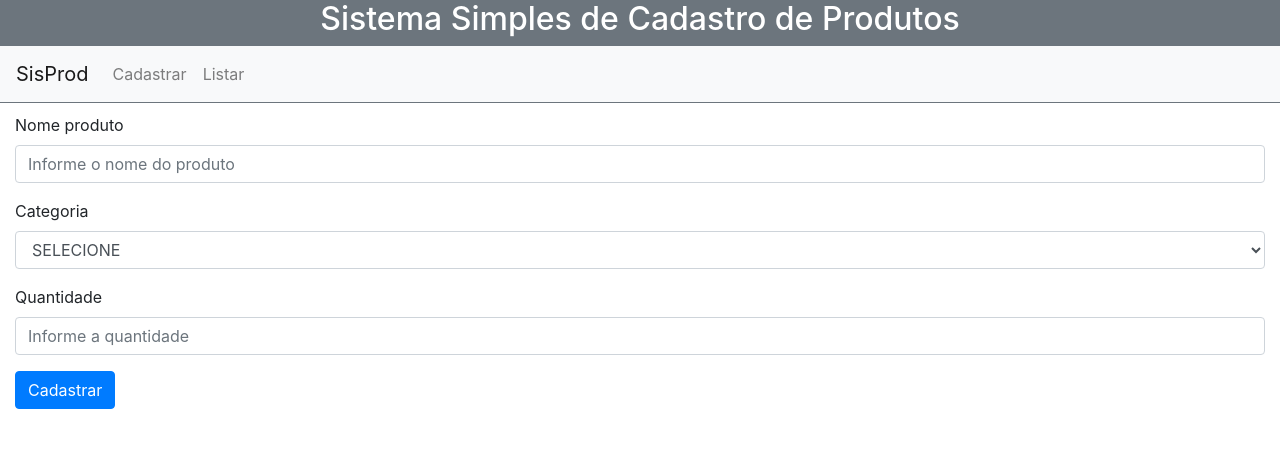
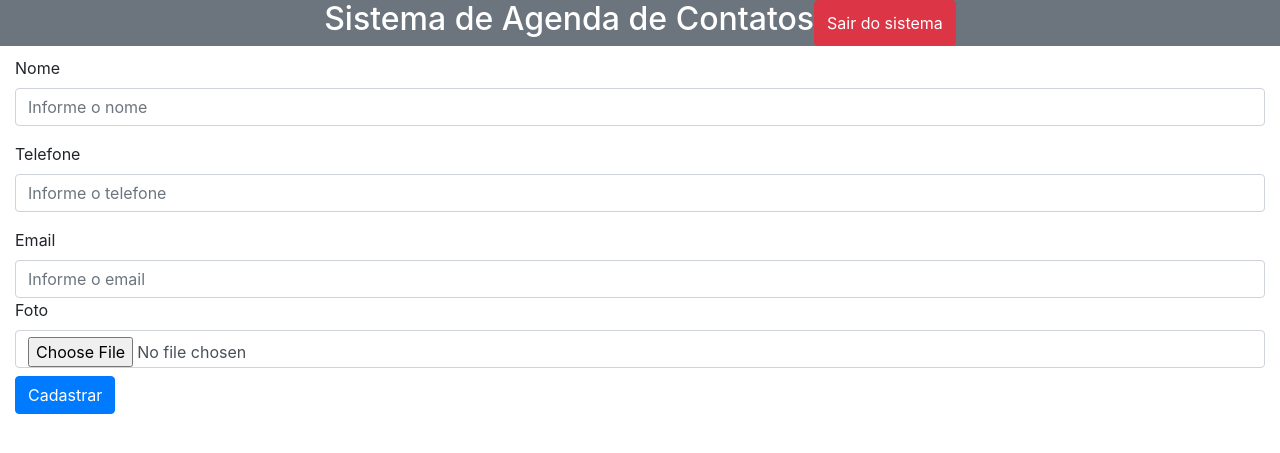
Before and after one commit to daninvasc2/sisag, a PHP site: page /view/form-cad.php in a window 1280 px wide. Shown: the top 453 px of the page. Run offline with PHP 8.4, Linux system fonts and the light colour scheme; some libraries are stand-ins or nearby versions.

Commit message:
Alterando formulario e header do projeto

```diff
--- a/index.php
+++ b/index.php
@@ -33,7 +33,7 @@
         }
     </style>
 
-    <title>SisProd - Sistema Simples de Cadastro de Produtos</title>
+    <title>Sistema de Agenda de Contatoss</title>
 </head>
 <body>
     <header>
--- a/public/css/global.css
+++ b/public/css/global.css
@@ -6,3 +6,10 @@
     padding-top: 10px;
     padding-bottom: 10px;
 }
+
+.btn-sair-sistema {
+    position: absolute;
+    top: 50%;
+    right: 0;
+    transform: translate(-10%, -50%);
+}
--- a/view/form-cad.php
+++ b/view/form-cad.php
@@ -18,7 +18,7 @@
     <!-- Bootstrap CDN CSS -->
     <?php echo GlobalConfig::$BOOTSTRAP_CSS_CDN ?>
 
-    <title>SisProd - Sistema Simples de Cadastro de Produto</title>
+    <title>Sistema de Agenda de Contatos</title>
 </head>
 <body>
     <header>
@@ -29,25 +29,22 @@
     <main class="container-fluid" id="main-container">
         <form id="form-cad-prod">
                 <div class="form-group">
-                    <label for="input-name">Nome produto</label>
-                    <input type="text" class="form-control" id="input-name" name="nome" required placeholder="Informe o nome do produto">
+                    <label for="input-name">Nome</label>
+                    <input type="text" class="form-control" id="input-name" name="nome" required placeholder="Informe o nome">
                 </div>
                 <div class="form-group">
-                    <label for="input-category">Categoria</label>
-                    <select class="form-control" id="select-category" name="categoria">
-                        <option value="selecione" selected>SELECIONE</option>
-                        <option value="ALIMENTOS">ALIMENTOS</option>
-                        <option value="BEBIDAS">BEBIDAS</option>
-                        <option value="HIGIENE">HIGIENE</option>
-                        <option value="LIMPEZA">LIMPEZA</option>
-                        <option value="OUTROS">OUTROS</option>
-                    </select>
+                    <label for="input-quantity">Telefone</label>
+                    <input type="text" class="form-control" id="input-quantity" required name="telefone" placeholder="Informe o telefone" onkeypress="return isNumber(event)">
                 </div>
-                <div class="form-group">
-                    <label for="input-quantity">Quantidade</label>
-                    <input type="text" class="form-control" id="input-quantity" required name="quantidade" placeholder="Informe a quantidade" onkeypress="return isNumber(event)">
+                <div>
+                    <label for="input-email">Email</label>
+                    <input type="text" class="form-control" id="input-email" required name="email" placeholder="Informe o email">
                 </div>
-                <button type="submit" class="btn btn-primary">Cadastrar</button>
+                <div>
+                    <label for="input-address">Foto</label>
+                    <input type="file" class="form-control" id="input-address" required name="foto" placeholder="Selecione a foto" accept="image/png, image/jpeg, image/jpg, image/webp">
+                </div>
+                <button type="submit" class="btn btn-primary mt-2">Cadastrar</button>
                 <input hidden type="text" name="_acao" value="cadastrar">
             </form>
     </main>
--- a/view/header.php
+++ b/view/header.php
@@ -1,22 +1,4 @@
-<div class="container-fluid d-flex justify-content-center bg-secondary">
-            <h2 class="text-white">Sistema Simples de Cadastro de Produtos</h2>
-        </div>
-
-        <div class="container-fluid" id="container-nav">
-            <nav class="navbar navbar-expand-lg navbar-light bg-light">
-                <a class="navbar-brand" href=<?php echo '"'.GlobalConfig::$DEFAULT_DIR.'/index.php'.'"';?>>SisProd</a>
-                <button class="navbar-toggler" type="button" data-toggle="collapse" data-target="#navbarNav" aria-controls="navbarNav" aria-expanded="false" aria-label="Toggle navigation">
-                    <span class="navbar-toggler-icon"></span>
-                </button>
-                <div class="collapse navbar-collapse" id="navbarNav">
-                    <ul class="navbar-nav">
-                        <li class="nav-item">
-                            <a class="nav-link" href=<?php echo '"'.GlobalConfig::$DEFAULT_DIR.'/view/form-cad.php'.'"';?>>Cadastrar</a>
-                        </li>
-                        <li class="nav-item">
-                            <a class="nav-link" href=<?php echo '"'.GlobalConfig::$DEFAULT_DIR.'/view/listing.php'.'"';?>>Listar</a>
-                        </li>
-                    </ul>
-                </div>
-            </nav>
-        </div>
+<div class="container-fluid d-flex justify-content-center bg-secondary position-relative">
+    <h2 class="text-white">Sistema de Agenda de Contatos</h2>
+    <button type="button" onclick="sairDoSistema()" class="btn btn-danger center-absolute">Sair do sistema</button>
+</div>
--- a/view/listing.php
+++ b/view/listing.php
@@ -18,7 +18,7 @@
     <!-- Bootstrap CDN CSS -->
     <?php echo GlobalConfig::$BOOTSTRAP_CSS_CDN ?>
 
-    <title>SisProd - Sistema Simples de Cadastro de Produto</title>
+    <title>Sistema de Agenda de Contatos</title>
 </head>
 <body>
     <header>
```
